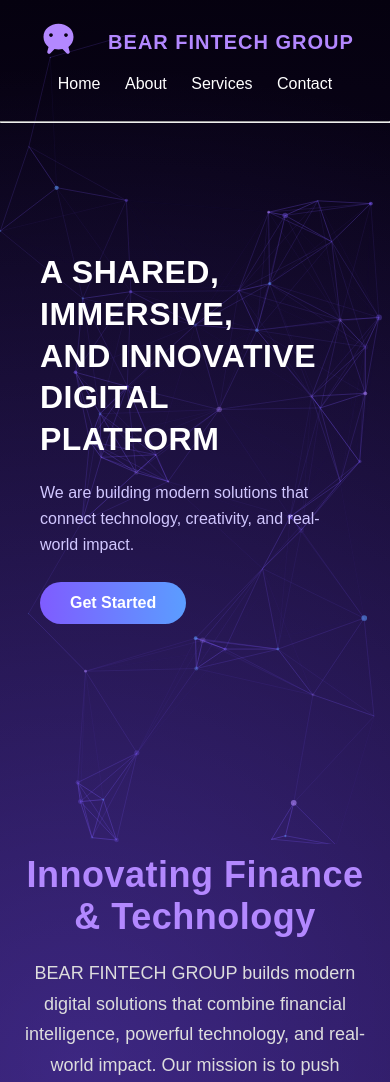
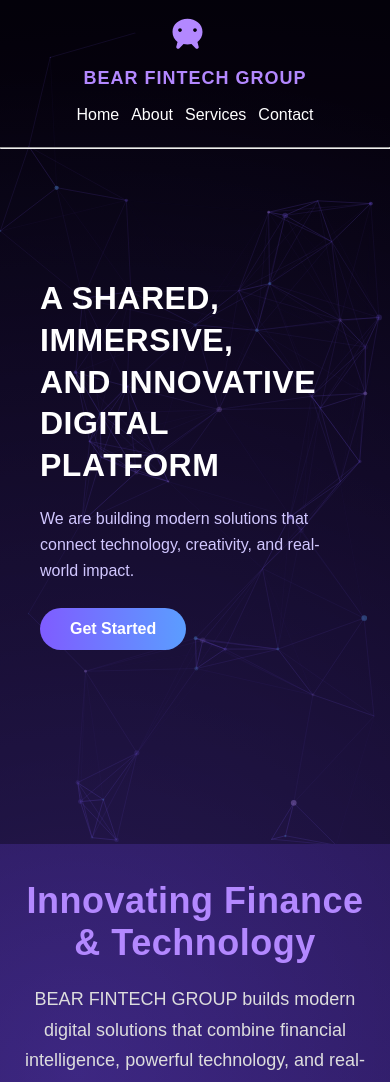
Before and after one commit to bearfintechgroup-dot/startup_website, a Flask app: page / in a window 390 px wide. Shown: the top 1082 px of the page. Run offline with Flask 3, Linux system fonts and the light colour scheme.

Commit message:
Update homepage layout

```diff
--- a/static/css/style.css
+++ b/static/css/style.css
@@ -431,17 +431,53 @@
         margin: 0 auto;
     }
 
-    /* NAVBAR */
+/* NAVBAR — MOBILE VERSION */
+@media (max-width: 768px) {
+
     .navbar {
+        display: flex;
         flex-direction: column;
-        gap: 10px;
-        padding: 20px;
+        justify-content: center;
+        align-items: center;
+        padding: 15px 20px;
+        gap: 12px;
+    }
+
+    .nav-left {
+        display: flex;
+        flex-direction: column;
+        align-items: center;
+        gap: 8px;
+    }
+
+    .brand-name {
+        font-size: 18px;
+        text-align: center;
+    }
+
+    .nav-links {
+        display: flex;
+        flex-wrap: wrap;
+        justify-content: center;
+        gap: 12px;
+        margin-top: 5px;
     }
 
     .nav-links a {
-        margin: 0 10px;
         font-size: 16px;
+        margin: 0;
     }
+}
+/* HERO DARK OVERLAY */
+.hero-overlay {
+    position: fixed;
+    top: 0;
+    left: 0;
+    width: 100%;
+    height: 100%;
+    background: rgba(0, 0, 0, 0.35); /* darkens background */
+    z-index: -1; /* keeps overlay behind content */
+}
 
     /* SERVICES GRID */
     .services-grid {
--- a/templates/base.html
+++ b/templates/base.html
@@ -11,6 +11,8 @@
 <body>
 
 <div id="particles-js"></div>
+<div class="hero-overlay"></div>
+
 <!-- Navigation Menu -->
 <nav class="navbar">
     <div class="nav-left">
```
